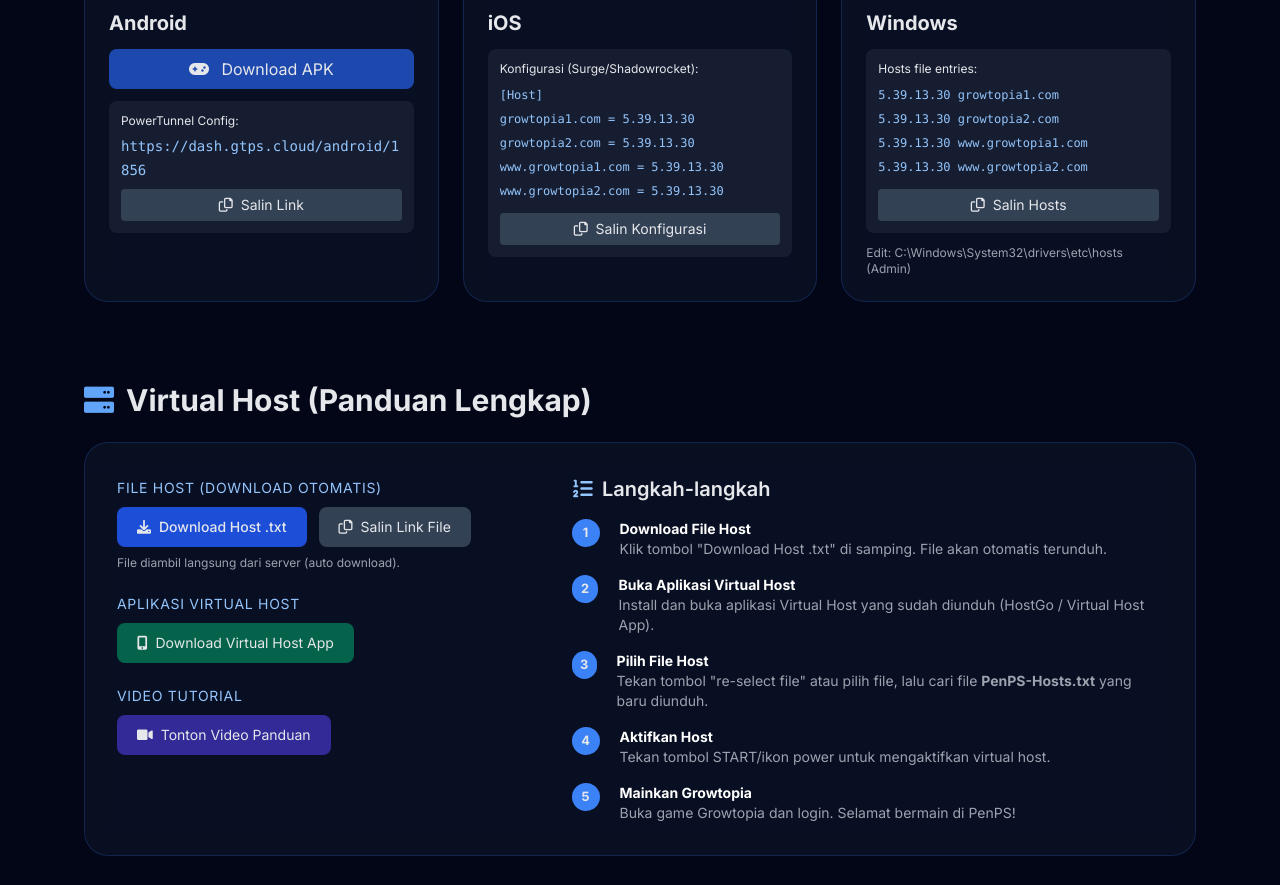
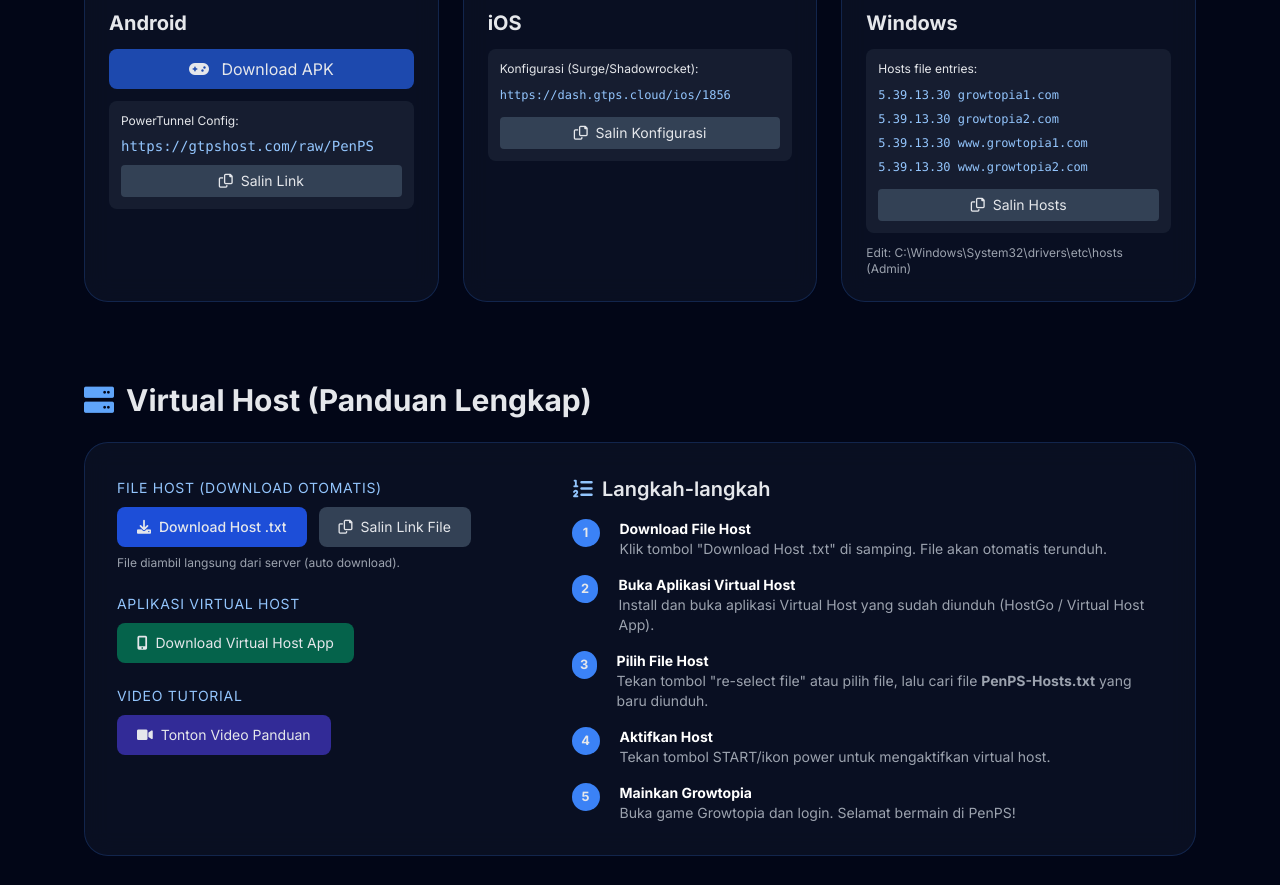
Before and after one commit to NefsXxz/Penps, a plain HTML site: page index.html in a window 1280 px wide. Shown: the part 1224-2109 px from the top of the page. Drawn offline with nearby package versions, Linux system fonts and the light colour scheme.

Commit message:
index.html

```diff
--- a/index.html
+++ b/index.html
@@ -242,9 +242,9 @@
             <h2 class="text-3xl font-bold mb-8 flex items-center gap-3"><i class="fas fa-download text-blue-400"></i> Download & Konfigurasi</h2>
             <div class="grid md:grid-cols-3 gap-6">
                 <!-- Android -->
-                <div class="glass-card p-6"><i class="fab fa-android text-4xl text-green-400 mb-3"></i><h3 class="text-xl font-bold mb-3">Android</h3><div class="space-y-3"><a href="https://www.mediafire.com/file/79tibm8x2mshpac/gtpscloud.apk/file" target="_blank" class="block bg-blue-600/70 hover:bg-blue-600 text-center py-2 rounded-lg"><i class="fas fa-gamepad mr-2"></i> Download APK</a><div class="bg-slate-800/60 rounded-lg p-3"><p class="text-xs mb-1">PowerTunnel Config:</p><code class="text-blue-300 text-sm break-all">https://dash.gtps.cloud/android/1856</code><button data-copy="https://dash.gtps.cloud/android/1856" class="copy-link-btn mt-2 w-full bg-slate-700 hover:bg-slate-600 py-1.5 rounded text-sm"><i class="far fa-copy mr-1"></i> Salin Link</button></div></div></div>
+                <div class="glass-card p-6"><i class="fab fa-android text-4xl text-green-400 mb-3"></i><h3 class="text-xl font-bold mb-3">Android</h3><div class="space-y-3"><a href="https://www.mediafire.com/file/79tibm8x2mshpac/gtpscloud.apk/file" target="_blank" class="block bg-blue-600/70 hover:bg-blue-600 text-center py-2 rounded-lg"><i class="fas fa-gamepad mr-2"></i> Download APK</a><div class="bg-slate-800/60 rounded-lg p-3"><p class="text-xs mb-1">PowerTunnel Config:</p><code class="text-blue-300 text-sm break-all">https://gtpshost.com/raw/PenPS</code><button data-copy="https://dash.gtps.cloud/android/1856" class="copy-link-btn mt-2 w-full bg-slate-700 hover:bg-slate-600 py-1.5 rounded text-sm"><i class="far fa-copy mr-1"></i> Salin Link</button></div></div></div>
                 <!-- iOS -->
-                <div class="glass-card p-6"><i class="fab fa-apple text-4xl text-gray-300 mb-3"></i><h3 class="text-xl font-bold mb-3">iOS</h3><div class="bg-slate-800/60 rounded-lg p-3"><p class="text-xs mb-1">Konfigurasi (Surge/Shadowrocket):</p><code class="text-blue-300 text-xs break-all">[Host]<br>growtopia1.com = 5.39.13.30<br>growtopia2.com = 5.39.13.30<br>www.growtopia1.com = 5.39.13.30<br>www.growtopia2.com = 5.39.13.30</code><button id="copyIosConfig" class="mt-3 w-full bg-slate-700 hover:bg-slate-600 py-1.5 rounded text-sm"><i class="far fa-copy mr-1"></i> Salin Konfigurasi</button></div></div>
+                <div class="glass-card p-6"><i class="fab fa-apple text-4xl text-gray-300 mb-3"></i><h3 class="text-xl font-bold mb-3">iOS</h3><div class="bg-slate-800/60 rounded-lg p-3"><p class="text-xs mb-1">Konfigurasi (Surge/Shadowrocket):</p><code class="text-blue-300 text-xs break-all">https://dash.gtps.cloud/ios/1856</code><button id="copyIosConfig" class="mt-3 w-full bg-slate-700 hover:bg-slate-600 py-1.5 rounded text-sm"><i class="far fa-copy mr-1"></i> Salin Konfigurasi</button></div></div>
                 <!-- Windows -->
                 <div class="glass-card p-6"><i class="fab fa-windows text-4xl text-blue-300 mb-3"></i><h3 class="text-xl font-bold mb-3">Windows</h3><div class="bg-slate-800/60 rounded-lg p-3"><p class="text-xs mb-1">Hosts file entries:</p><code class="text-blue-300 text-xs">5.39.13.30 growtopia1.com<br>5.39.13.30 growtopia2.com<br>5.39.13.30 www.growtopia1.com<br>5.39.13.30 www.growtopia2.com</code><button id="copyWinHosts" class="mt-3 w-full bg-slate-700 hover:bg-slate-600 py-1.5 rounded text-sm"><i class="far fa-copy mr-1"></i> Salin Hosts</button></div><p class="text-xs text-gray-400 mt-3">Edit: C:\Windows\System32\drivers\etc\hosts (Admin)</p></div>
             </div>
```
